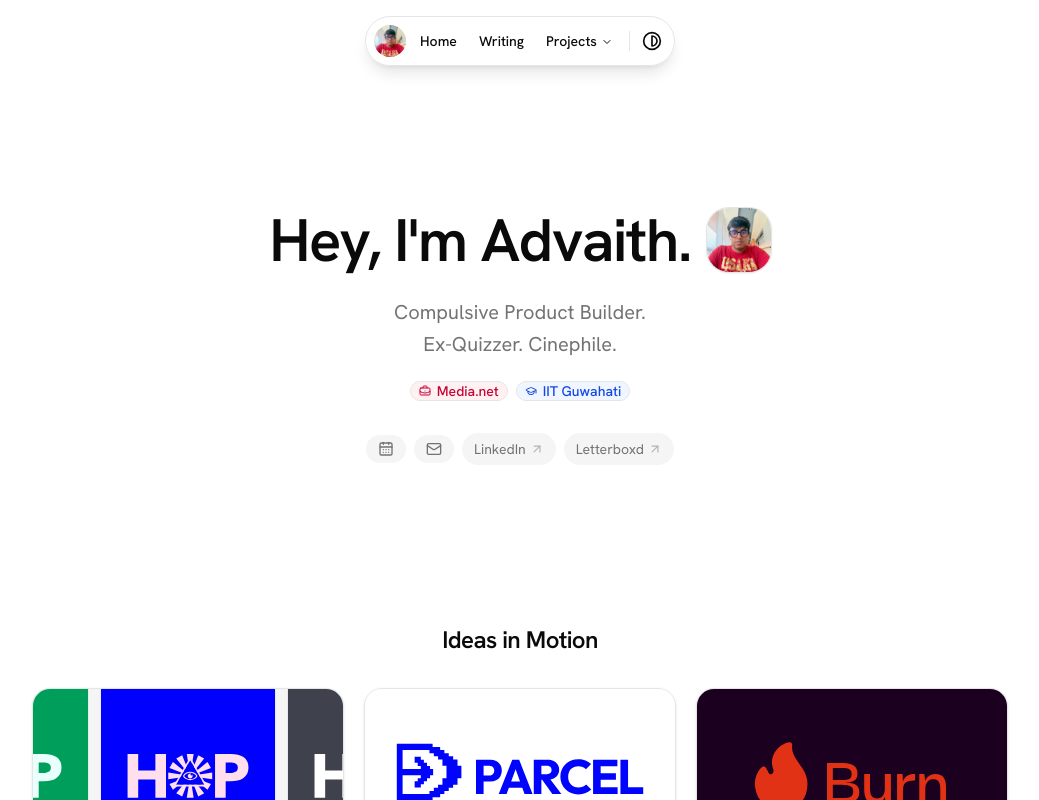
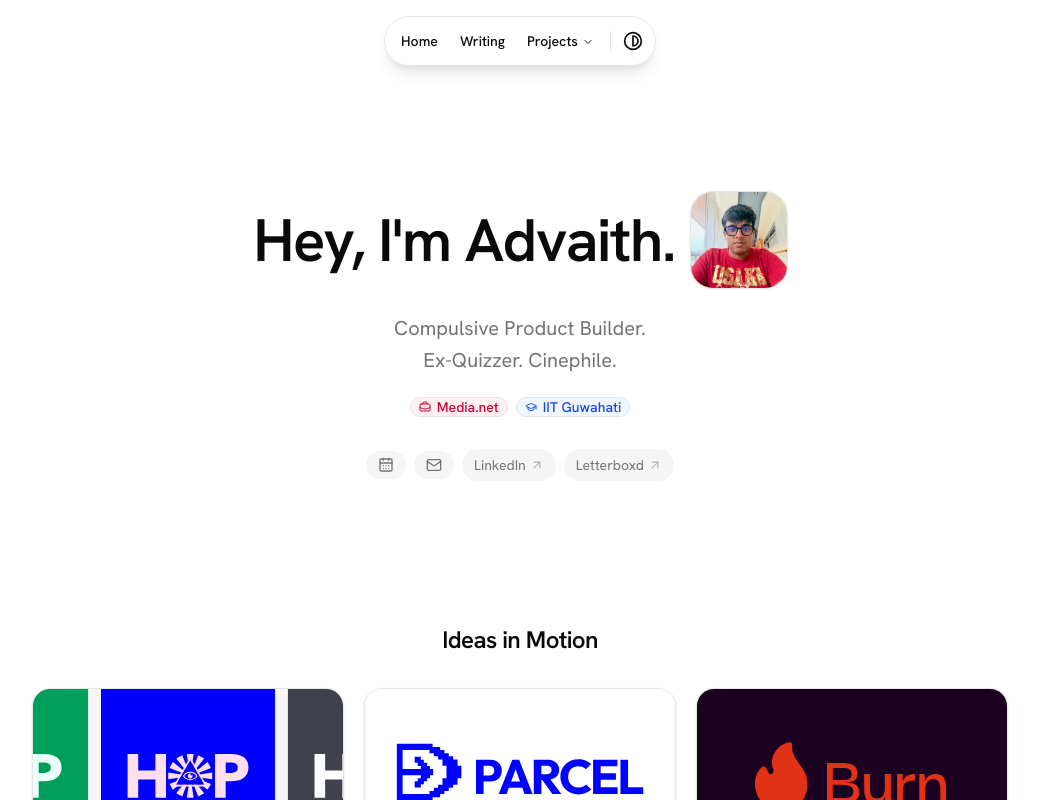
Before and after one commit to AdvaithKrishnaA/portfolio, a React (Vite) app: page / in a window 1280 px wide. Shown: the top 800 px of the page, without its empty margins (120-1159 px from the left). Built offline with nearby package versions, Linux system fonts and the light colour scheme.

Commit message:
feat: update hero avatar size and conditionally hide navigation avatar on home route

```diff
--- a/src/components/hero.tsx
+++ b/src/components/hero.tsx
@@ -40,8 +40,8 @@
           variants={item}
           src={avatar}
           alt="Advaith"
-          width={64}
-          height={64}
+          width={96}
+          height={96}
           draggable={false}
           drag
           dragSnapToOrigin
@@ -49,7 +49,7 @@
           dragMomentum={false}
           whileHover={{ scale: 1.05, rotate: -2 }}
           whileDrag={{ scale: 1.12, cursor: "grabbing" }}
-          className="inline-block size-11 cursor-grab touch-none rounded-2xl object-cover shadow-sm ring-1 ring-border select-none active:cursor-grabbing sm:size-14 sm:size-16 sm:rounded-3xl"
+          className="inline-block size-20 cursor-grab touch-none rounded-2xl object-cover shadow-sm ring-1 ring-border select-none active:cursor-grabbing sm:size-24 sm:rounded-3xl"
         />
       </motion.h1>
 
--- a/src/components/site-nav.tsx
+++ b/src/components/site-nav.tsx
@@ -24,13 +24,9 @@
 
 export function SiteNav() {
   const { pathname } = useLocation()
-
-  // Controlled so the dropdown can collapse on client-side navigation,
-  // which does not reload the page and would otherwise leave it open.
   const [openItem, setOpenItem] = useState<string | null>(null)
   const closeMenu = () => setOpenItem(null)
 
-  // Burn is a full-screen immersive experience, so no site chrome.
   if (pathname === "/burn") return null
 
   return (
@@ -40,10 +36,12 @@
       transition={{ duration: 0.4, ease: "easeOut" }}
       className="fixed inset-x-0 top-4 z-50 mx-auto flex w-fit items-center gap-1 rounded-full border bg-background/70 p-1.5 shadow-lg backdrop-blur-md supports-[backdrop-filter]:bg-background/60"
     >
-      <Avatar className="ml-0.5 size-8">
-        <AvatarImage src={avatar} alt="Advaith" />
-        <AvatarFallback>A</AvatarFallback>
-      </Avatar>
+      {pathname !== "/" && (
+        <Avatar className="ml-0.5 size-8">
+          <AvatarImage src={avatar} alt="Advaith" />
+          <AvatarFallback>Advaith</AvatarFallback>
+        </Avatar>
+      )}
 
       <NavigationMenu value={openItem} onValueChange={setOpenItem}>
         <NavigationMenuList className="gap-0.5">
```
